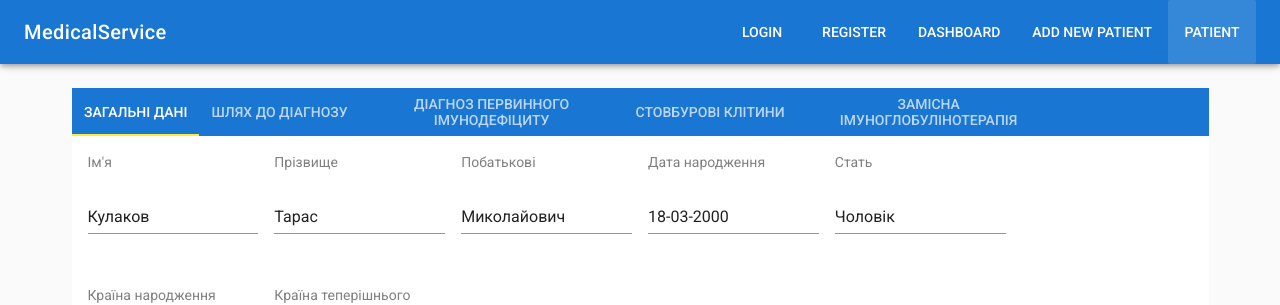
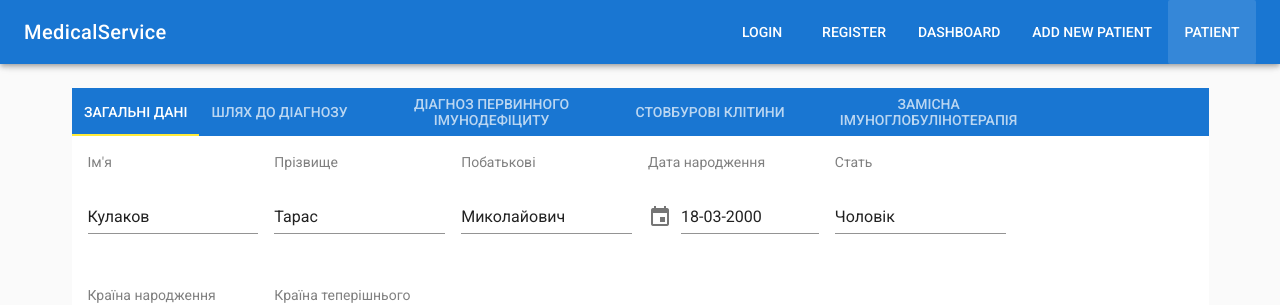
Before and after one commit to SolyaHetman/medical-service, a Vue app in the folder client/: page /#/patientinfo in a window 1280 px wide. Shown: the top 305 px of the page. Built offline with nearby package versions, Linux system fonts and the light colour scheme.

Commit message:
add icon:event

```diff
--- a/client/src/components/Doctor/AddPatient/Tabs/Tab1.vue
+++ b/client/src/components/Doctor/AddPatient/Tabs/Tab1.vue
@@ -43,6 +43,7 @@
               v-model="date"
               label="Дата народження"
               :rules="dataRules"
+              prepend-icon ="event"
             ></v-text-field>
         </v-flex>
 
--- a/client/src/components/Doctor/PatientInfo/Tabs/Tab1.vue
+++ b/client/src/components/Doctor/PatientInfo/Tabs/Tab1.vue
@@ -31,6 +31,7 @@
           <p><font color="#808080">Дата народження</font></p>
           <v-text-field
             v-model="generalData.birthdate"
+            prepend-icon ="event"
           ></v-text-field>
         </v-flex>
 
```
